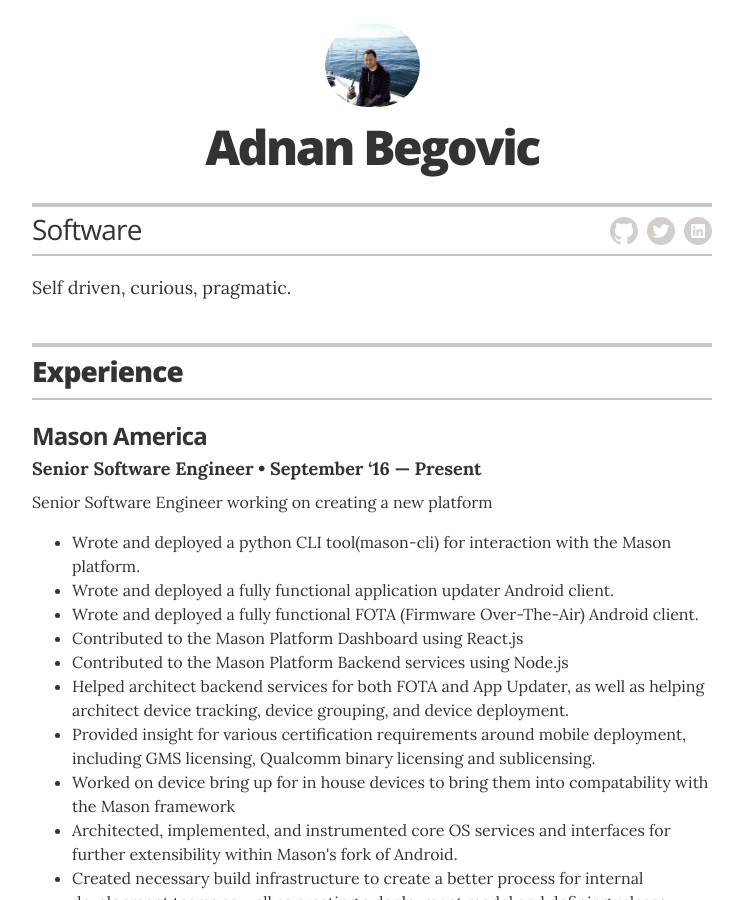
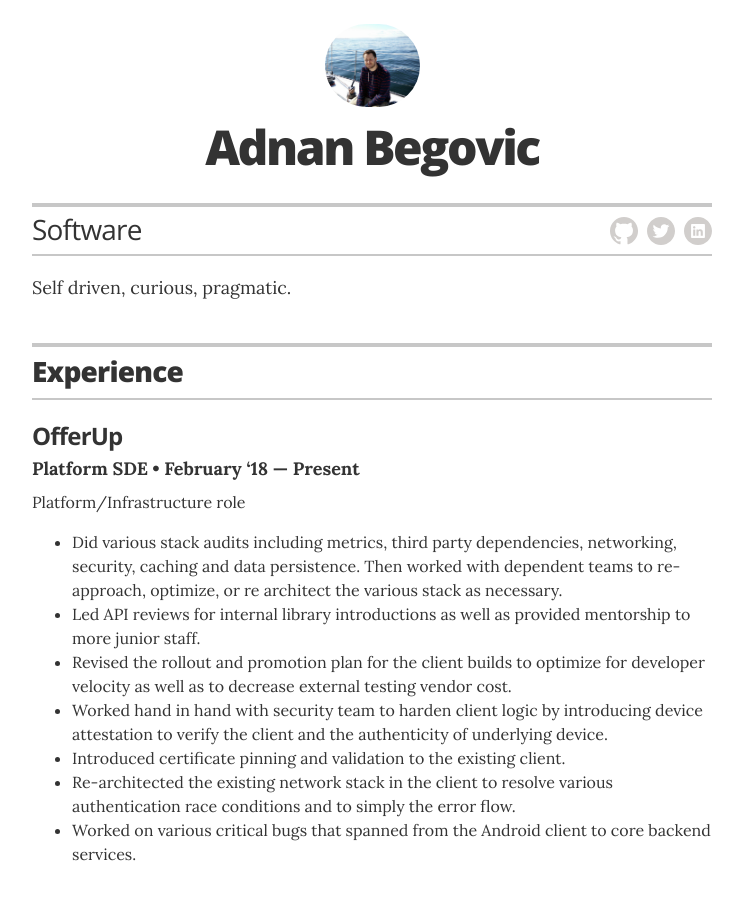
Before and after one commit to Decad3nce/decad3nce.github.io, a Jekyll site: the page built from index.html, in a window 1280 px wide and 900 px high. Shown: the whole window, without its empty margins (268-1011 px from the left). Built offline with Jekyll 4.4.1, drawn with Linux system fonts in a browser that asks for light colours; some of the changed text lies outside the part shown.

```diff
--- a/_layouts/resume.html
+++ b/_layouts/resume.html
@@ -48,8 +48,23 @@
         </header>
 
         <div class="resume-item" itemscope itemprop="worksFor" itemtype="http://schema.org/Organization">
+          <h3 class="resume-item-title" itemprop="name">OfferUp</h3>
+          <h4 class="resume-item-details" itemprop="description">Platform SDE &bull; February ‘18 &mdash; Present</h4>
+          <p class="resume-item-copy">Platform/Infrastructure role</p>
+          <ul class="resume-item-list">
+            <li>Did various stack audits including metrics, third party dependencies, networking, security, caching and data persistence. Then worked with dependent teams to re-approach, optimize, or re architect the various stack as necessary.</li>
+            <li>Led API reviews for internal library introductions as well as provided mentorship to more junior staff.</li>
+            <li>Revised the rollout and promotion plan for the client builds to optimize for developer velocity as well as to decrease external testing vendor cost.</li>
+            <li>Worked hand in hand with security team to harden client logic by introducing device attestation to verify the client and the authenticity of underlying device.</li>
+            <li>Introduced certificate pinning and validation to the existing client.</li>
+            <li>Re-architected the existing network stack in the client to resolve various authentication race conditions and to simply the error flow.</li>
+            <li>Worked on various critical bugs that spanned from the Android client to core backend services.</li>
+          </ul>
+        </div>
+
+        <div class="resume-item" itemscope itemprop="worksFor" itemtype="http://schema.org/Organization">
           <h3 class="resume-item-title" itemprop="name">Mason America</h3>
-          <h4 class="resume-item-details" itemprop="description">Senior Software Engineer &bull; September ‘16 &mdash; Present</h4>
+          <h4 class="resume-item-details" itemprop="description">Senior Software Engineer &bull; September ‘16 &mdash; January '18</h4>
           <p class="resume-item-copy">Senior Software Engineer working on creating a new platform</p>
           <ul class="resume-item-list">
             <li>Wrote and deployed a python CLI tool(mason-cli) for interaction with the Mason platform.</li>
@@ -63,6 +78,7 @@
             <li>Architected, implemented, and instrumented core OS services and interfaces for further extensibility within Mason's fork of Android.</li>
             <li>Created necessary build infrastructure to create a better process for internal development teams as well as creating a deployment model and defining release cadences.</li>
           </ul>
+        </div>
 
         <div class="resume-item" itemscope itemprop="worksFor" itemtype="http://schema.org/Organization">
           <h3 class="resume-item-title" itemprop="name">Cyanogen</h3>
```
Also changed, not shown: _layouts/privacy_policy.html (added, +44 -0 lines).
